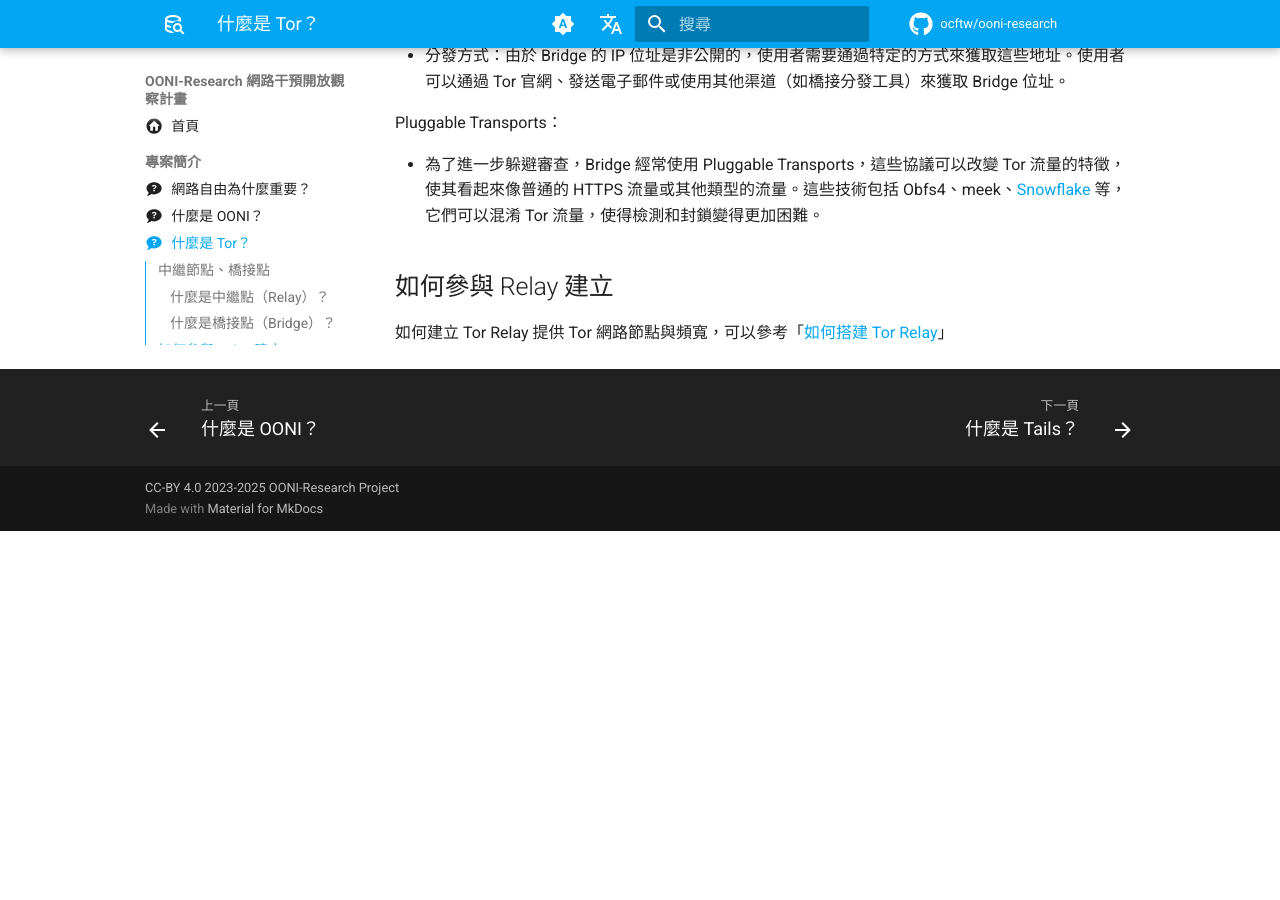
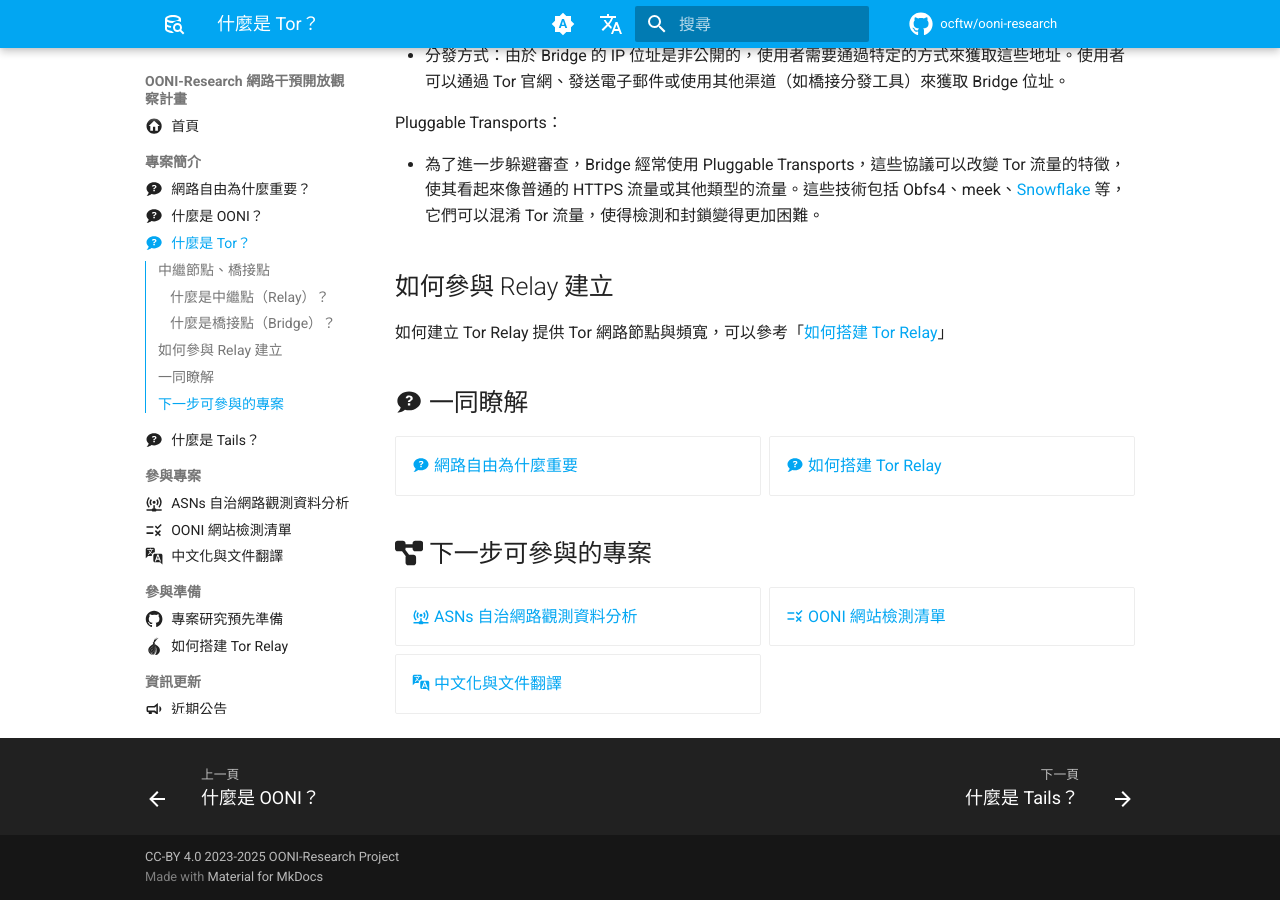
Before and after one commit to ocftw/ooni-research, an MkDocs documentation site: the page built from docs/zh-TW/what-is-tor.md, in a window 1280 px wide and 900 px high, scrolled down 2014 px. Built offline with MkDocs 1.6.1 and Material for MkDocs 9.7.7, drawn with Linux system fonts in a browser that asks for light colours; plug-ins that fetch from the network failed and are left out; comment, search, counter and statistics services are not loaded; before the commit the page ends 2545 px from its top, so only the background shows below that.

Commit message:
Add more relative links
Signed-off-by: Toomore Chiang <toomore0929@gmail.com>

```diff
--- a/docs/zh-TW/what-is-tails.md
+++ b/docs/zh-TW/what-is-tails.md
@@ -138,5 +138,23 @@
         - Tails 無法在 [ARM](https://zh.wikipedia.org/zh-tw/ARM%E6%9E%B6%E6%A7%8B){target="_blank"}、[PowerPC](https://zh.wikipedia.org/zh-tw/PowerPC){target="_blank"} 或 32 位元的處理器上執行。
     - 至少 2 GB 的記憶體大小在該電腦裝置上，避免使用時會卡頓或系統崩解。
 
+## :material-chat-question: 一同瞭解
+
+<div class="grid cards" markdown>
+
+- [:material-chat-question: 網路自由為什麼重要](./internet-freedom-matter.md)
+
+</div>
+
+## :fontawesome-solid-diagram-project: 下一步可參與的專案
+
+<div class="grid cards" markdown>
+
+- [:material-access-point-network: ASNs 自治網路觀測資料分析](./ooni-asns-coverage.md)
+- [:material-list-status: OONI 網站檢測清單](./ooni-weblists.md)
+- [:material-translate-variant: 中文化與文件翻譯](./ooni-i18n.md)
+
+</div>
+
 [^1]: [圖片來源自 tails.net](https://tails.net/)
 [^2]: [Should I update Tails using apt upgrade or Synaptic?](https://tails.net/support/faq/index.en.html#upgrade)
--- a/docs/zh-TW/what-is-tor.md
+++ b/docs/zh-TW/what-is-tor.md
@@ -64,3 +64,22 @@
 ## 如何參與 Relay 建立
 
 如何建立 Tor Relay 提供 Tor 網路節點與頻寬，可以參考「[如何搭建 Tor Relay](./setup-tor-relay.md)」
+
+## :material-chat-question: 一同瞭解
+
+<div class="grid cards" markdown>
+
+- [:material-chat-question: 網路自由為什麼重要](./internet-freedom-matter.md)
+- [:material-chat-question: 如何搭建 Tor Relay](./setup-tor-relay.md)
+
+</div>
+
+## :fontawesome-solid-diagram-project: 下一步可參與的專案
+
+<div class="grid cards" markdown>
+
+- [:material-access-point-network: ASNs 自治網路觀測資料分析](./ooni-asns-coverage.md)
+- [:material-list-status: OONI 網站檢測清單](./ooni-weblists.md)
+- [:material-translate-variant: 中文化與文件翻譯](./ooni-i18n.md)
+
+</div>
```
Also changed, not shown: docs/zh-TW/index.md (+2 -0 lines).
